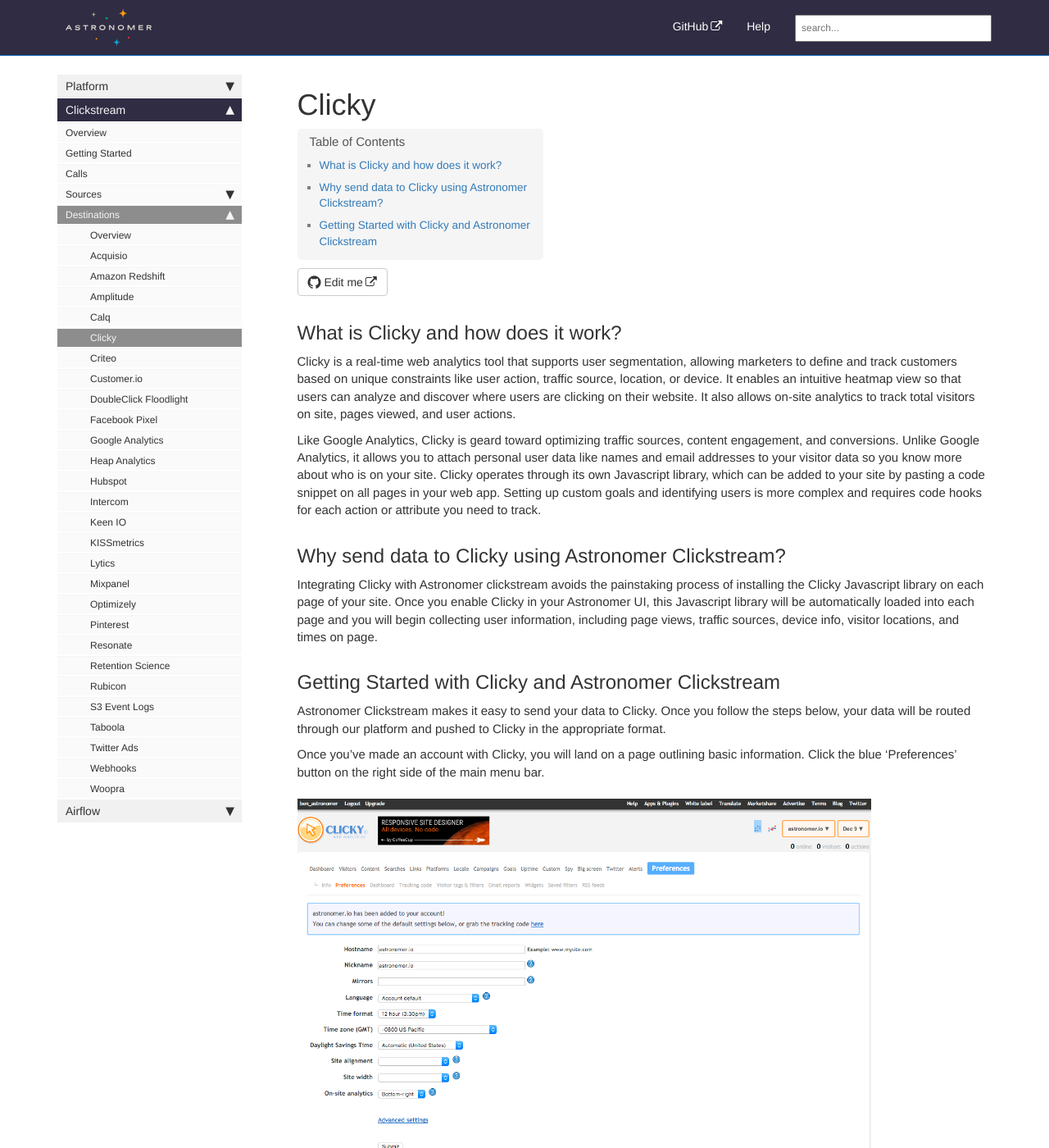
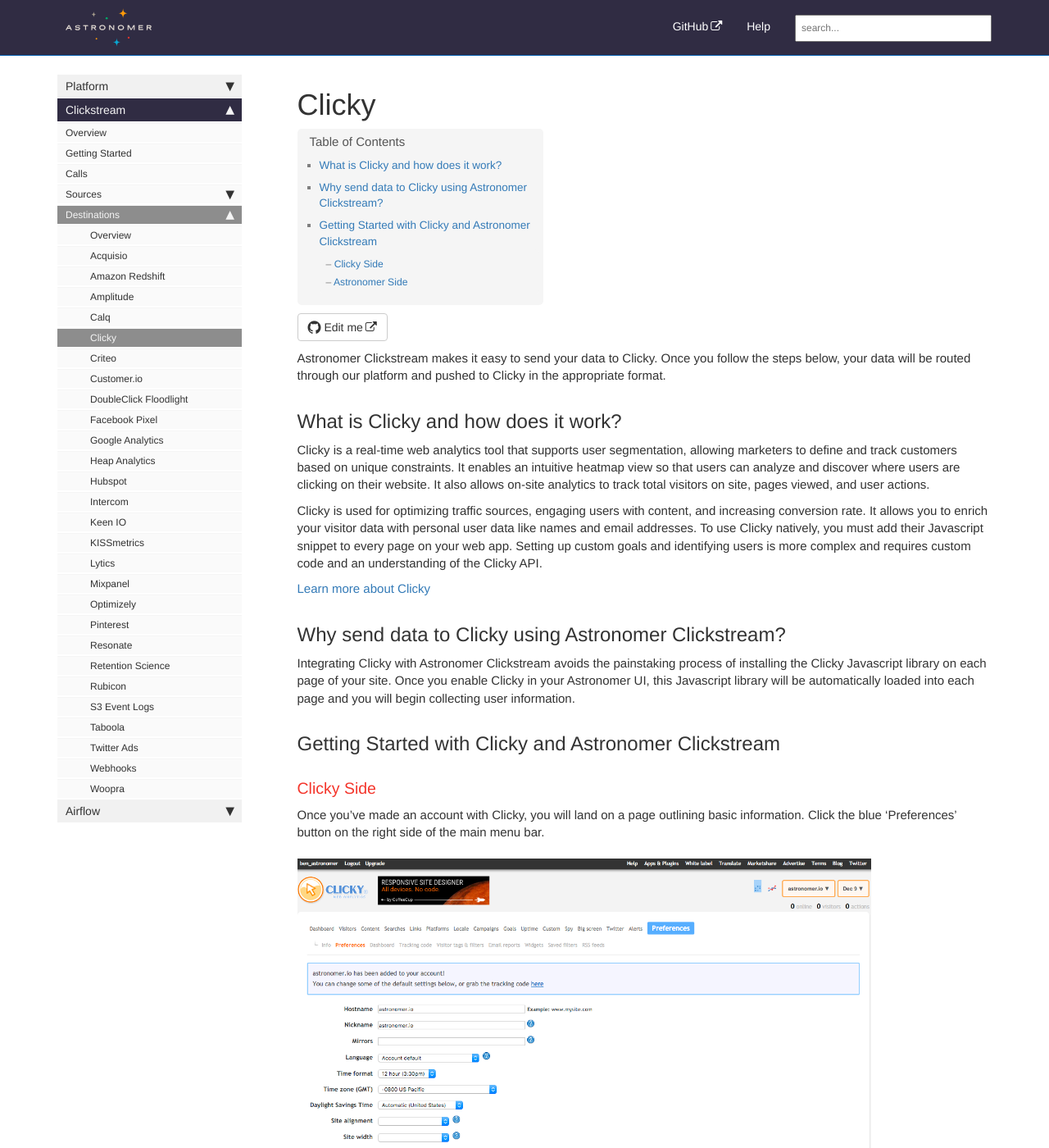
Before and after one commit to petedejoy/documentation, a Jekyll site: the page built from v2/clickstream/destinations/clicky.md, in a window 1280 px wide and 1400 px high. Shown: the whole window at 82% size. Built offline with Jekyll 4.4.1, drawn with Linux system fonts in a browser that asks for light colours; nearby versions of some CDN libraries; comment, search, counter and statistics services are not loaded; some of the changed text lies outside the part shown.

Commit message:
Clicky MVP Final #12

```diff
--- a/v2/clickstream/destinations/clicky.md
+++ b/v2/clickstream/destinations/clicky.md
@@ -3,19 +3,23 @@ title: Clicky
 sidebar: platform_sidebar
 ---
 
+Astronomer Clickstream makes it easy to send your data to Clicky. Once you follow the steps below, your data will be routed through our platform and pushed to Clicky in the appropriate format.
+
 ## What is Clicky and how does it work?
 
-Clicky is a real-time web analytics tool that supports user segmentation, allowing marketers to define and track customers based on unique constraints like user action, traffic source, location, or device. It enables an intuitive heatmap view so that users can analyze and discover where users are clicking on their website. It also allows on-site analytics to track total visitors on site, pages viewed, and user actions.
+Clicky is a real-time web analytics tool that supports user segmentation, allowing marketers to define and track customers based on unique constraints. It enables an intuitive heatmap view so that users can analyze and discover where users are clicking on their website. It also allows on-site analytics to track total visitors on site, pages viewed, and user actions.
 
-Like Google Analytics, Clicky is geard toward optimizing traffic sources, content engagement, and conversions. Unlike Google Analytics, it allows you to attach personal user data like names and email addresses to your visitor data so you know more about who is on your site. Clicky operates through its own Javascript library, which can be added to your site by pasting a code snippet on all pages in your web app. Setting up custom goals and identifying users is more complex and requires code hooks for each action or attribute you need to track.
+Clicky is used for optimizing traffic sources, engaging users with content, and increasing conversion rate. It allows you to enrich your visitor data with personal user data like names and email addresses. To use Clicky natively, you must add their Javascript snippet to every page on your web app. Setting up custom goals and identifying users is more complex and requires custom code and an understanding of the Clicky API.
+
+[Learn more about Clicky](www.clicky.com)
 
 ## Why send data to Clicky using Astronomer Clickstream?
 
-Integrating Clicky with Astronomer clickstream avoids the painstaking process of installing the Clicky Javascript library on each page of your site. Once you enable Clicky in your Astronomer UI, this Javascript library will be automatically loaded into each page and you will begin collecting user information, including page views, traffic sources, device info, visitor locations, and times on page.
+Integrating Clicky with Astronomer Clickstream avoids the painstaking process of installing the Clicky Javascript library on each page of your site. Once you enable Clicky in your Astronomer UI, this Javascript library will be automatically loaded into each page and you will begin collecting user information.
 
 ## Getting Started with Clicky and Astronomer Clickstream
 
-Astronomer Clickstream makes it easy to send your data to Clicky. Once you follow the steps below, your data will be routed through our platform and pushed to Clicky in the appropriate format.
+### Clicky Side
 
 Once you've made an account with Clicky, you will land on a page outlining basic information. Click the blue 'Preferences' button on the right side of the main menu bar.
 
@@ -23,6 +27,8 @@ Once you've made an account with Clicky, you will land on a page outlining basic
 
 Your site ID will be at the top of this page. Copy this ID to your clipboard.
 
-[clicky4](../../../images/clicky4.png)
+### Astronomer Side
+
+![clicky4](../../../images/clicky4.png)
 
 Paste this ID into the Astronomer UI to begin sending data to Clicky. Your pipeline will be activated once you click 'Create Destination.'
```
Also changed, not shown: v2/clickstream/destinations/amplitude.md (+2 -2 lines).
